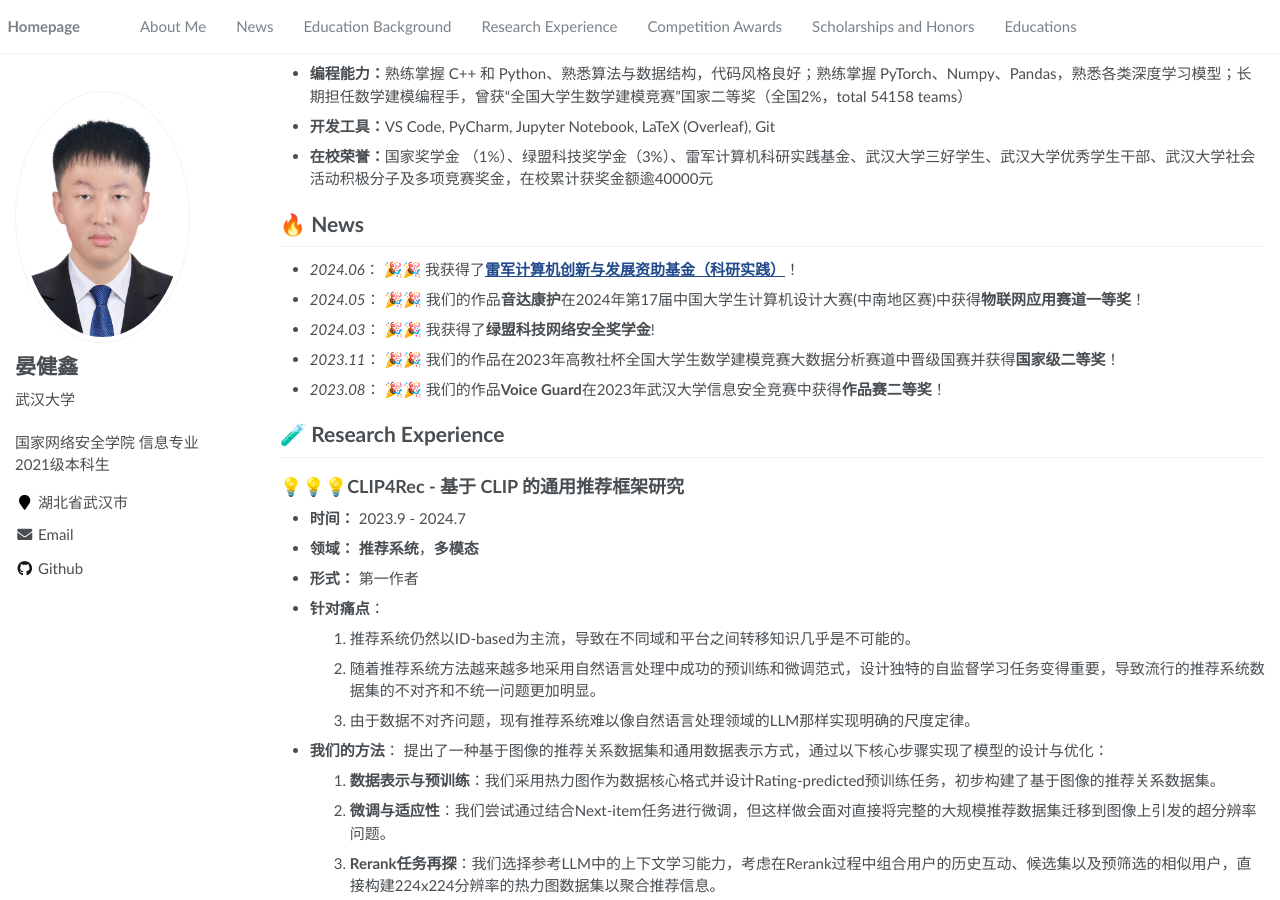
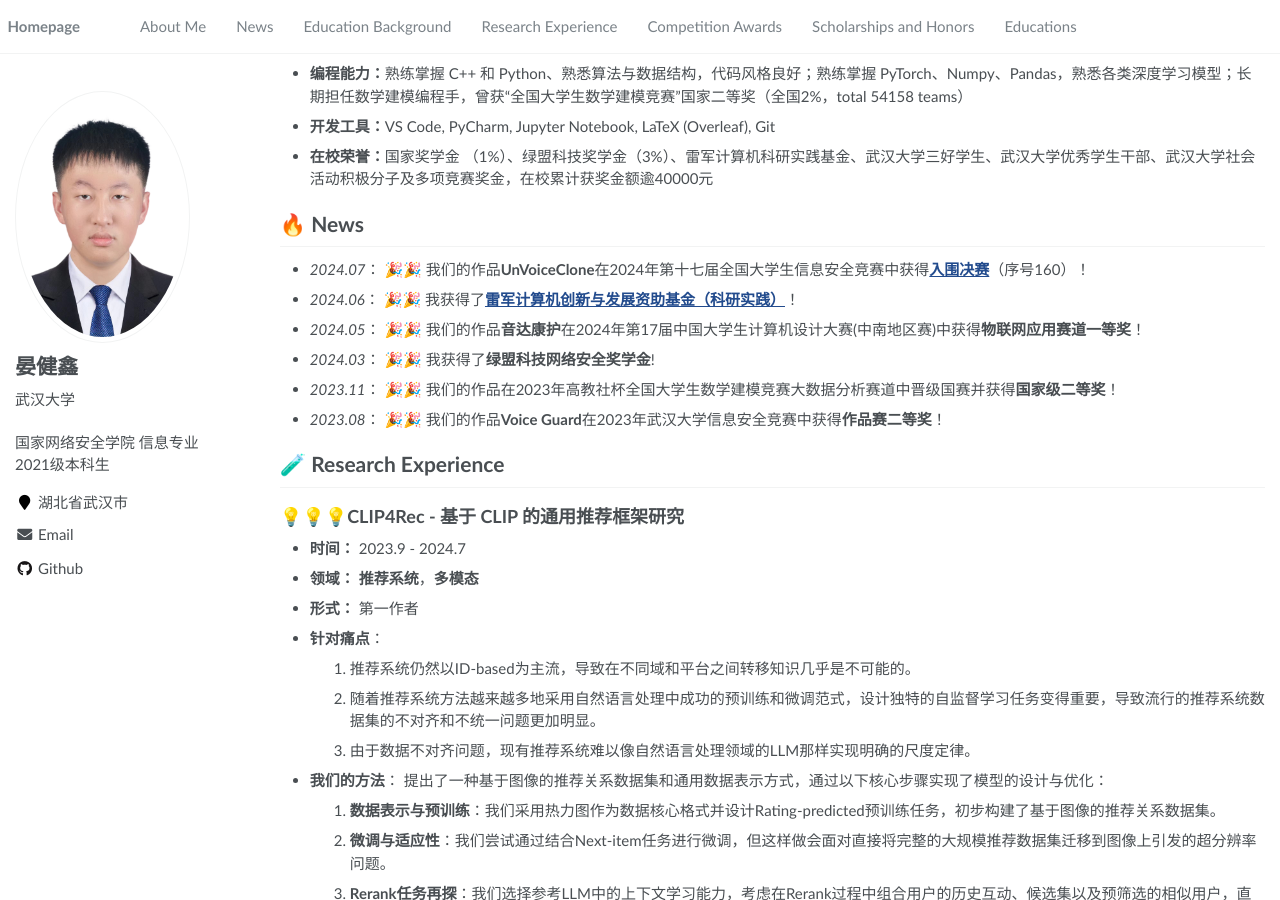
Before and after one commit to uYanJX/uYanJX.github.io, a Jekyll site: the page built from _pages/about.md, in a window 1280 px wide and 900 px high, scrolled down 322 px. Built offline with Jekyll 4.4.1, drawn with Linux system fonts in a browser that asks for light colours.

Commit message:
xinandasai

```diff
--- a/_pages/about.md
+++ b/_pages/about.md
@@ -33,6 +33,7 @@ redirect_from:
 
 # 🔥 News
 
+- *2024.07*：  🎉🎉 我们的作品**UnVoiceClone**在2024年第十七届全国大学生信息安全竞赛中获得[**入围决赛**](http://www.ciscn.cn/announcement/view/355)（序号160）！
 - *2024.06*：  🎉🎉 我获得了[**雷军计算机创新与发展资助基金（科研实践）**](https://cse.whu.edu.cn/info/1101/23802.htm)！
 - *2024.05*：  🎉🎉 我们的作品**音达康护**在2024年第17届中国大学生计算机设计大赛(中南地区赛)中获得**物联网应用赛道一等奖**！
 - *2024.03*：  🎉🎉 我获得了**绿盟科技网络安全奖学金**!
```
